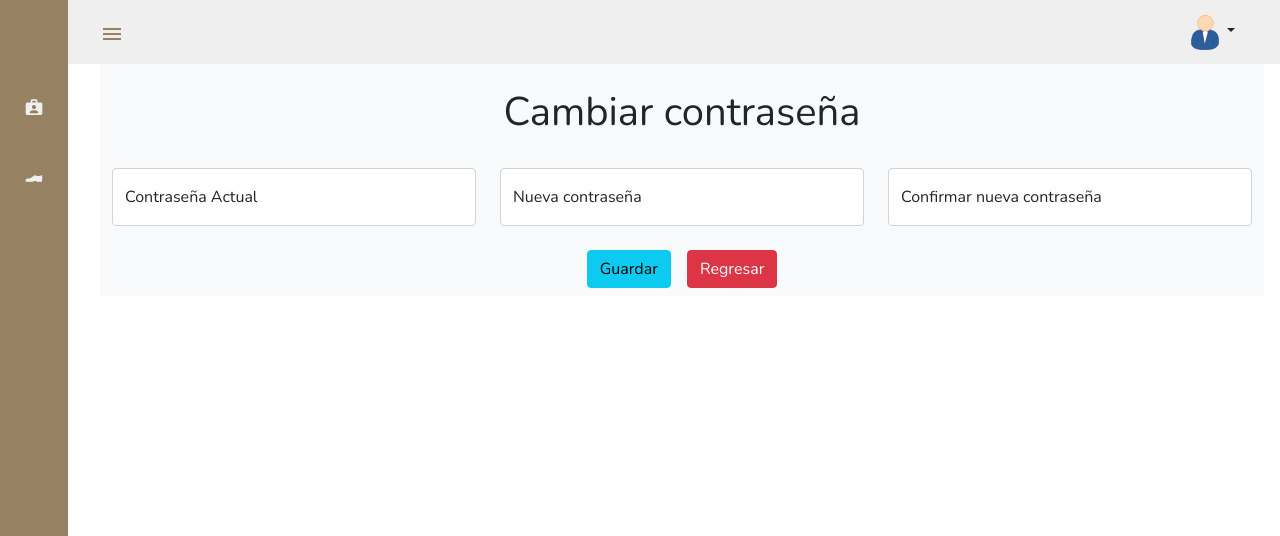
After one commit to RobertAguilera712/africa-botas, a Flask app: template africa_botas/templates/modificarPassword.html in a window 1280 px wide. The commit adds this page. Shown: the top 536 px of the page. Run offline with Flask 2, Linux system fonts and the light colour scheme; the template is opened without the code that fills it: values that come from a table or form of the project are taken from there, others are empty.

Commit message:
modificar contraseña

```diff
--- a/africa_botas/forms.py
+++ b/africa_botas/forms.py
@@ -1,7 +1,7 @@
 from email import message
 from flask import session
 from flask_wtf import FlaskForm
-from africa_botas import mongo
+from africa_botas import mongo, bcrypt
 from wtforms import *
 from wtforms.validators import DataRequired, Length, ValidationError, EqualTo, NumberRange
 
@@ -29,6 +29,11 @@ class ModificarPassword(FlaskForm):
     password_nuevo = PasswordField(label='Nueva contraseña', validators=[DataRequired('Por favor introduzca la contraseña. Nueva')])
     confirmar_password_nuevo = PasswordField(label='Confirmar nueva contraseña', validators=[DataRequired('Por favor confirme la contraseña. Nueva'), EqualTo('password_nuevo', message='Las contraseñas no coinciden')])
     submit = SubmitField(label='Guardar')
+
+    def validate_password_actual(self, password_actual):
+        empleado = session.get('empleado')
+        if not bcrypt.check_password_hash(empleado['usuario']['password'] , password_actual.data):
+            raise ValidationError('La contraseña actual es incorrecta. Vuelve a intentarlo')
 
 
 class DetalleEmpleadoForm(FlaskForm):
--- /dev/null
+++ b/africa_botas/templates/modificarPassword.html
@@ -0,0 +1,62 @@
+{% extends 'plantillaDashboard.html' %}
+{% block modulo %}
+<div class="container-fluid">
+    <h1 class="text-center my-3">Cambiar contraseña</h1>
+    <form action="" method="post" class="row">
+        {{ form.hidden_tag() }}
+        <div class="col-lg-4 col-md-6 col-sm-12 my-3">
+            <div class="form-floating">
+              {% if form.password_actual.errors %}
+              {{ form.password_actual(class="form-control is-invalid", placeholder=form.password_actual.label.text) }}
+              <div class="invalid-feedback">
+                {% for error in form.password_actual.errors %}
+                <span>{{ error }}</span>
+                {% endfor %}
+              </div>
+              {% else %}
+              {{ form.password_actual(class="form-control", placeholder=form.password_actual.label.text) }}
+              {% endif %}
+              {{ form.password_actual.label }}
+            </div>
+        </div>
+        <div class="col-lg-4 col-md-6 col-sm-12 my-3">
+            <div class="form-floating">
+              {% if form.password_nuevo.errors %}
+              {{ form.password_nuevo(class="form-control is-invalid", placeholder=form.password_nuevo.label.text) }}
+              <div class="invalid-feedback">
+                {% for error in form.password_nuevo.errors %}
+                <span>{{ error }}</span>
+                {% endfor %}
+              </div>
+              {% else %}
+              {{ form.password_nuevo(class="form-control", placeholder=form.password_nuevo.label.text) }}
+              {% endif %}
+              {{ form.password_nuevo.label }}
+            </div>
+        </div>
+        <div class="col-lg-4 col-md-6 col-sm-12 my-3">
+            <div class="form-floating">
+              {% if form.confirmar_password_nuevo.errors %}
+              {{ form.confirmar_password_nuevo(class="form-control is-invalid", placeholder=form.confirmar_password_nuevo.label.text) }}
+              <div class="invalid-feedback">
+                {% for error in form.confirmar_password_nuevo.errors %}
+                <span>{{ error }}</span>
+                {% endfor %}
+              </div>
+              {% else %}
+              {{ form.confirmar_password_nuevo(class="form-control", placeholder=form.confirmar_password_nuevo.label.text) }}
+              {% endif %}
+              {{ form.confirmar_password_nuevo.label }}
+            </div>
+        </div>
+        <div class="col-12 d-flex justify-content-center">
+            {{ form.submit(class="btn btn-info m-2") }}
+          <a class="btn btn-danger m-2" href="{{ url_for('modificar_mis_datos') }}">Regresar<a/>
+        </div>
+    </form>
+</div>
+
+{% endblock modulo %}
+{% block scripts %}
+ {{ super() }}
+{% endblock scripts %}
--- a/africa_botas/templates/plantillaDashboard.html
+++ b/africa_botas/templates/plantillaDashboard.html
@@ -18,7 +18,7 @@
         <a class="dropdown-item" role="button" href="{{ url_for('modificar_mis_datos') }}">Ver mis datos</a>
       </li>
       <li>
-        <a class="dropdown-item" role="button" onclick="cerrarSesion()">Salir</a>
+        <a class="dropdown-item" role="button" href="{{ url_for('logout') }}">Salir</a>
       </li>
     </ul>
   </div>
--- a/africa_botas/templates/verDatos.html
+++ b/africa_botas/templates/verDatos.html
@@ -51,6 +51,7 @@
         <div class="col-12 d-flex justify-content-center">
             <button type="button" class="btn btn-warning m-2" id="btnModificar">Modificar</button>
             {{ form.submit(class="btn btn-info m-2 d-none", id="btnGuardar") }}
+            <a href="/cambiar-password" class="btn btn-warning m-2 d-none" id="btnModificarPassword">Moficar contraseña</a>
           <a class="btn btn-danger m-2" href="{{ url_for('home') }}">Regresar<a/>
         </div>
     </form>
@@ -70,6 +71,7 @@
           element.disabled = false
       });
       document.getElementById('btnGuardar').classList.remove('d-none')
+      document.getElementById('btnModificarPassword').classList.remove('d-none')
      });
  </script>
 {% endblock scripts %}
```
Also changed, not shown: africa_botas/routes.py (+14 -3 lines).
